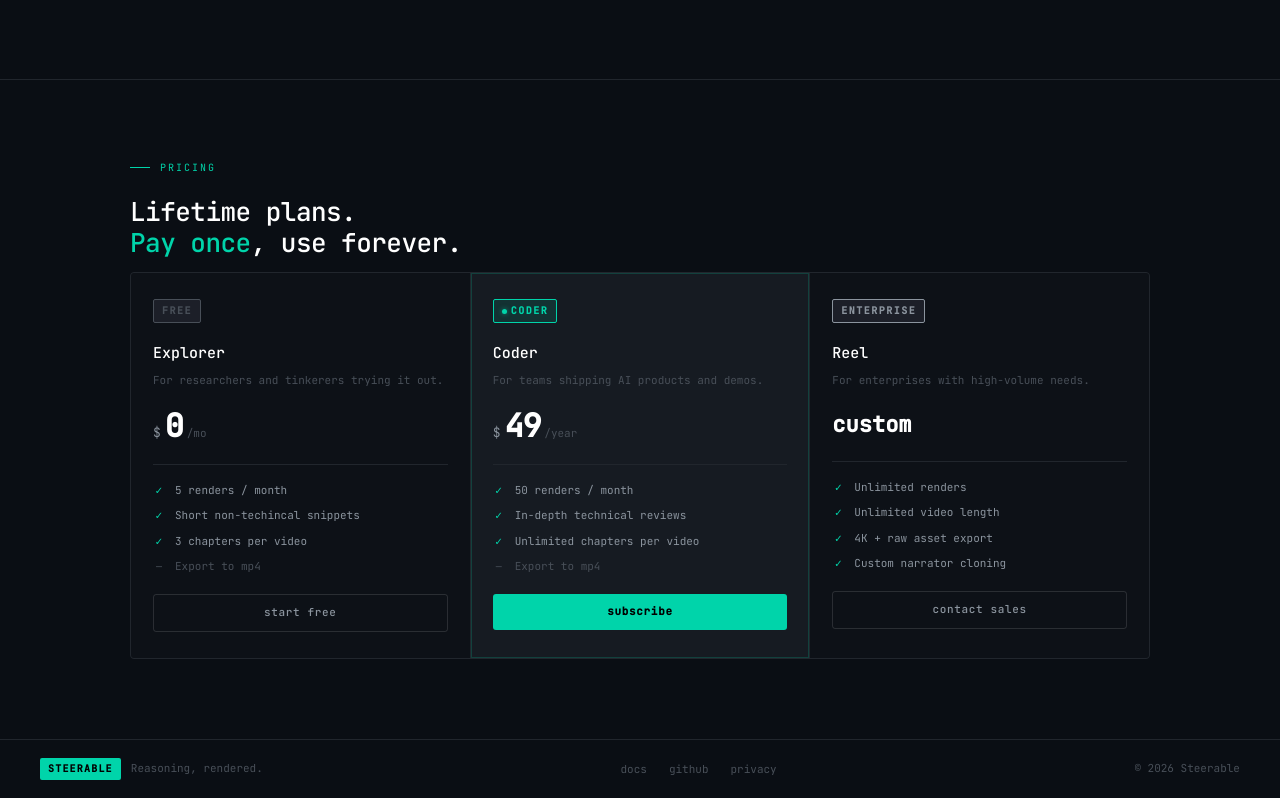
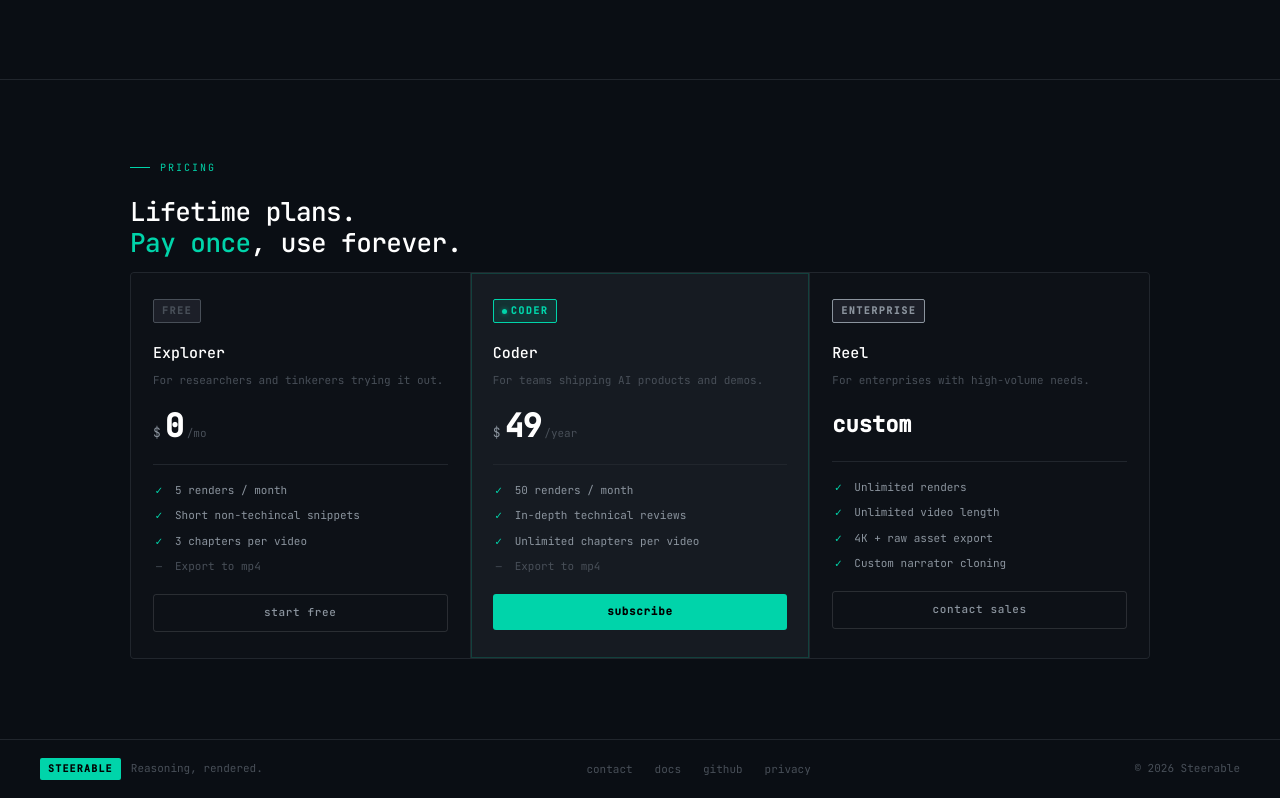
Before and after one commit to brianmusuku/steerable, a SvelteKit app: page / in a window 1280 px wide. Shown: the part 1778-2576 px from the top of the page. Built offline with nearby package versions, Linux system fonts and the light colour scheme.

Commit message:
feat: add footer link

```diff
--- a/src/routes/+page.svelte
+++ b/src/routes/+page.svelte
@@ -417,6 +417,7 @@
 			<div class="text-[11px] text-agent-dim">Reasoning, rendered.</div>
 		</div>
 		<ul class="landing-footer-links">
+			<li><a href="https://x.com/bryanmusuku" target="_blank">contact</a></li>
 			<li><a href="https://www.npmjs.com/package/steerable">docs</a></li>
 			<li><a href="https://www.npmjs.com/package/steerable">github</a></li>
 			<li><a href="https://www.npmjs.com/package/steerable">privacy</a></li>
```
